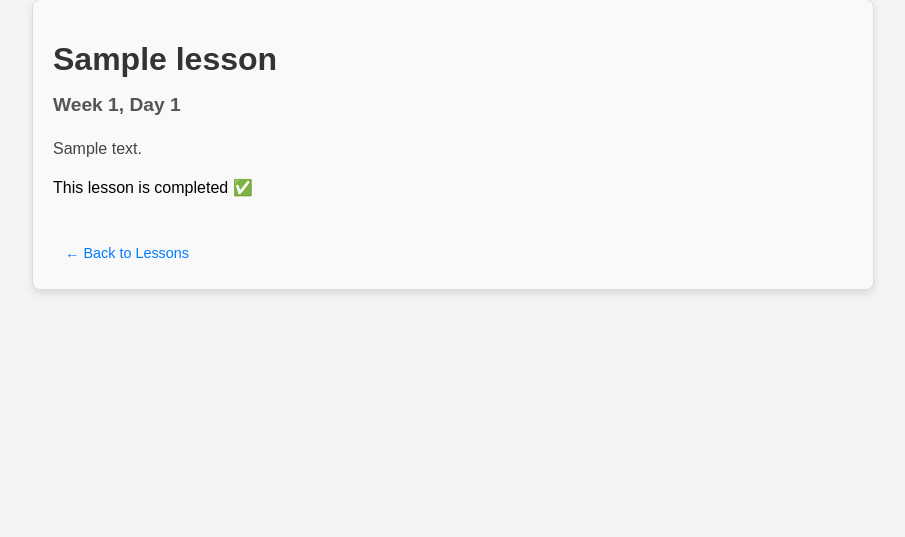
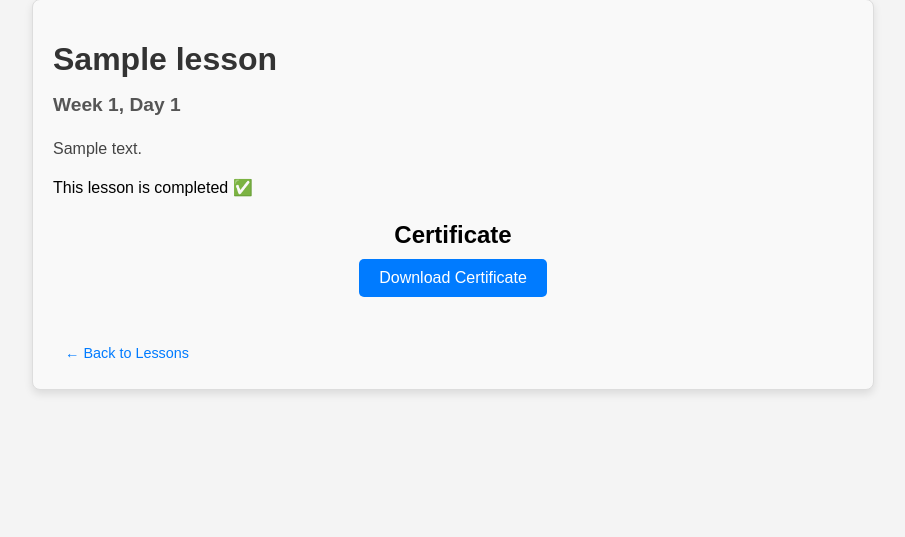
Before and after one commit to BarsilNzola/skill-development-and-certification, a Django app: page /users/lesson/1/ in a window 1280 px wide. Shown: the part 169-706 px from the top of the page, without its empty margins (187-1092 px from the left). Run offline with Django 5.2, Linux system fonts and the light colour scheme; a user stored in the database is signed in; tables that the repository leaves empty hold one stand-in row (values such as "Sample post").

Commit message:
certification

```diff
--- a/core/models.py
+++ b/core/models.py
@@ -139,3 +139,12 @@ class Assignment(models.Model):
 
     def __str__(self):
         return self.title
+
+
+class Certificate(models.Model):
+    user = models.ForeignKey(settings.AUTH_USER_MODEL, on_delete=models.CASCADE)
+    course = models.ForeignKey("Course", on_delete=models.CASCADE)
+    date_generated = models.DateTimeField(auto_now_add=True)
+
+    def __str__(self):
+        return f"Certificate for {self.user.username} - {self.course.title}"
--- a/core/urls.py
+++ b/core/urls.py
@@ -17,6 +17,7 @@ urlpatterns = [
     path('module/<int:module_id>/lessons/', module_lessons_view, name='module_lessons'),
     path('lesson/<int:lesson_id>/', lesson_detail_view, name='lesson_detail'),
     path('lesson/<int:lesson_id>/complete/', mark_lesson_complete, name='mark_lesson_complete'),
+    path('certificate/<int:course_id>/<int:user_id>/', generate_certificate, name='generate_certificate'),
     path('logout/', logout_view, name='logout'),  # New logout route
 
 
--- a/static/core/css/dashboard.css
+++ b/static/core/css/dashboard.css
@@ -127,6 +127,8 @@
 .module-card .btn:hover {
     background-color: #0056b3;
 }
+
+
 
 /* Free Learning Resources Section */
 .learning-resources {
--- a/static/core/css/lesson_detail.css
+++ b/static/core/css/lesson_detail.css
@@ -51,6 +51,30 @@
 
 .complete-button:hover {
     background-color: #218838;
+}
+
+.certificate-section {
+    margin-top: 20px;
+    text-align: center;
+}
+
+.certificate-section h3 {
+    font-size: 1.5em;
+    margin-bottom: 10px;
+}
+
+.certificate-section .btn {
+    display: inline-block;
+    padding: 10px 20px;
+    background-color: #007bff;
+    color: white;
+    text-decoration: none;
+    border-radius: 5px;
+}
+
+.certificate-section p {
+    font-size: 1em;
+    color: #666;
 }
 
 
--- a/templates/lesson_detail.html
+++ b/templates/lesson_detail.html
@@ -29,6 +29,16 @@
         {% endif %}
     </div>
 
+    <!-- Certificate Section -->
+    <div class="certificate-section">
+        <h3>Certificate</h3>
+        {% if certificate_eligible %}
+            <a href="{% url 'generate_certificate' course_id=lesson.module.course.id user_id=request.user.id %}" class="btn">Download Certificate</a>
+        {% else %}
+            <p>You need to complete all lessons to generate your certificate.</p>
+        {% endif %}
+    </div>
+
     <div class="navigation-links">
         {% if next_lesson %}
             <a href="{% url 'core:lesson_detail' next_lesson.id %}" class="next-link">Next Day →</a>
--- a/users/urls.py
+++ b/users/urls.py
@@ -10,7 +10,8 @@ from .views import (
     update_profile_picture,
     module_lessons_view,
     lesson_detail_view,
-    mark_lesson_complete
+    mark_lesson_complete,
+    generate_certificate
 )
 from rest_framework_simplejwt.views import TokenObtainPairView, TokenRefreshView
 
@@ -27,6 +28,7 @@ urlpatterns = [
     path('module/<int:module_id>/lessons/', module_lessons_view, name='module_lessons'),
     path('lesson/<int:lesson_id>/', lesson_detail_view, name='lesson_detail'),
     path('lesson/<int:lesson_id>/complete/', mark_lesson_complete, name='mark_lesson_complete'),
+    path('certificate/<int:course_id>/<int:user_id>/', generate_certificate, name='generate_certificate'),
     path('logout/', logout_view, name='logout'),  # New logout route
     path('api/progress/', get_user_progress, name='get_user_progress'),
     path('api/token/', TokenObtainPairView.as_view(), name='token_obtain_pair'),
--- a/users/views.py
+++ b/users/views.py
@@ -2,15 +2,19 @@ from django.shortcuts import render, redirect, get_object_or_404
 from django.contrib.auth import authenticate, login, get_user_model, logout
 from django.http import JsonResponse
 from django.views.decorators.csrf import csrf_exempt
+from reportlab.lib.pagesizes import letter
+from reportlab.pdfgen import canvas
 from rest_framework import generics
 from .models import CustomUser, UserProgress
-from core.models import Module, LearningResource, Lesson, Progress, ModuleProgress
+from core.models import Module, LearningResource, Course, Lesson, Progress, ModuleProgress, Certificate
 from .serializers import UserSerializer
 from rest_framework.permissions import AllowAny, IsAuthenticated
 from django.contrib.auth.decorators import login_required
 from django.utils.decorators import method_decorator
 from django.utils.html import mark_safe
+from django.contrib.auth.models import User
 from core.forms import LoginForm, SignUpForm, ProfileEditForm
+from django.http import HttpResponse
 from django.http import HttpResponseNotFound
 from django.contrib import messages
 from django.core.exceptions import ObjectDoesNotExist
@@ -144,6 +148,9 @@ def lesson_detail_view(request, lesson_id):
     # Check if the current lesson is completed by the user
     lesson_completed = Progress.objects.filter(user=request.user, lesson=lesson, completed=True).exists()
 
+    # Certificate eligibility
+    certificate_eligible = progress_percentage == 100
+
     # Get the next lesson in the same module (by week/day order)
     next_lesson = Lesson.objects.filter(
         module=lesson.module,
@@ -164,6 +171,7 @@ def lesson_detail_view(request, lesson_id):
         'next_lesson': next_lesson,
         'progress_percentage': progress_percentage,
         'lesson_completed': lesson_completed,  # Pass completion status to the template
+        'certificate_eligible': certificate_eligible,
     }
     return render(request, 'lesson_detail.html', context)
 
@@ -200,3 +208,34 @@ def mark_lesson_complete(request, lesson_id):
         return JsonResponse({"status": "success", "message": "Lesson marked as completed!"})
 
     return JsonResponse({"status": "error", "message": "Invalid request method."}, status=400)
+
+def generate_certificate(request, course_id, user_id):
+    # Fetch the course and user
+    course = get_object_or_404(Course, id=course_id)
+    user = get_object_or_404(User, id=user_id)
+
+    # Check if all lessons in the course are completed
+    total_lessons = Lesson.objects.filter(module__course=course).count()
+    completed_lessons = Progress.objects.filter(user=user, lesson__module__course=course, completed=True).count()
+
+    if total_lessons == 0 or completed_lessons < total_lessons:
+        return JsonResponse({"status": "error", "message": "You need to complete all lessons to generate the certificate."}, status=400)
+
+    # Check if a certificate already exists
+    certificate, created = Certificate.objects.get_or_create(user=user, course=course)
+
+    # Generate the certificate PDF
+    response = HttpResponse(content_type='application/pdf')
+    response['Content-Disposition'] = 'attachment; filename="certificate.pdf"'
+
+    p = canvas.Canvas(response, pagesize=letter)
+    p.setFont("Helvetica-Bold", 24)
+    p.drawString(200, 750, "Certificate of Completion")
+    p.setFont("Helvetica", 14)
+    p.drawString(100, 700, f"This certifies that {user.first_name} {user.last_name}")
+    p.drawString(100, 675, f"has successfully completed the course '{course.title}'")
+    p.drawString(100, 650, f"on {certificate.date_generated.strftime('%B %d, %Y')}")
+    p.showPage()
+    p.save()
+
+    return response
```
Also changed, not shown: core/admin.py (+6 -1 lines), core/views.py (+26 -4 lines).
